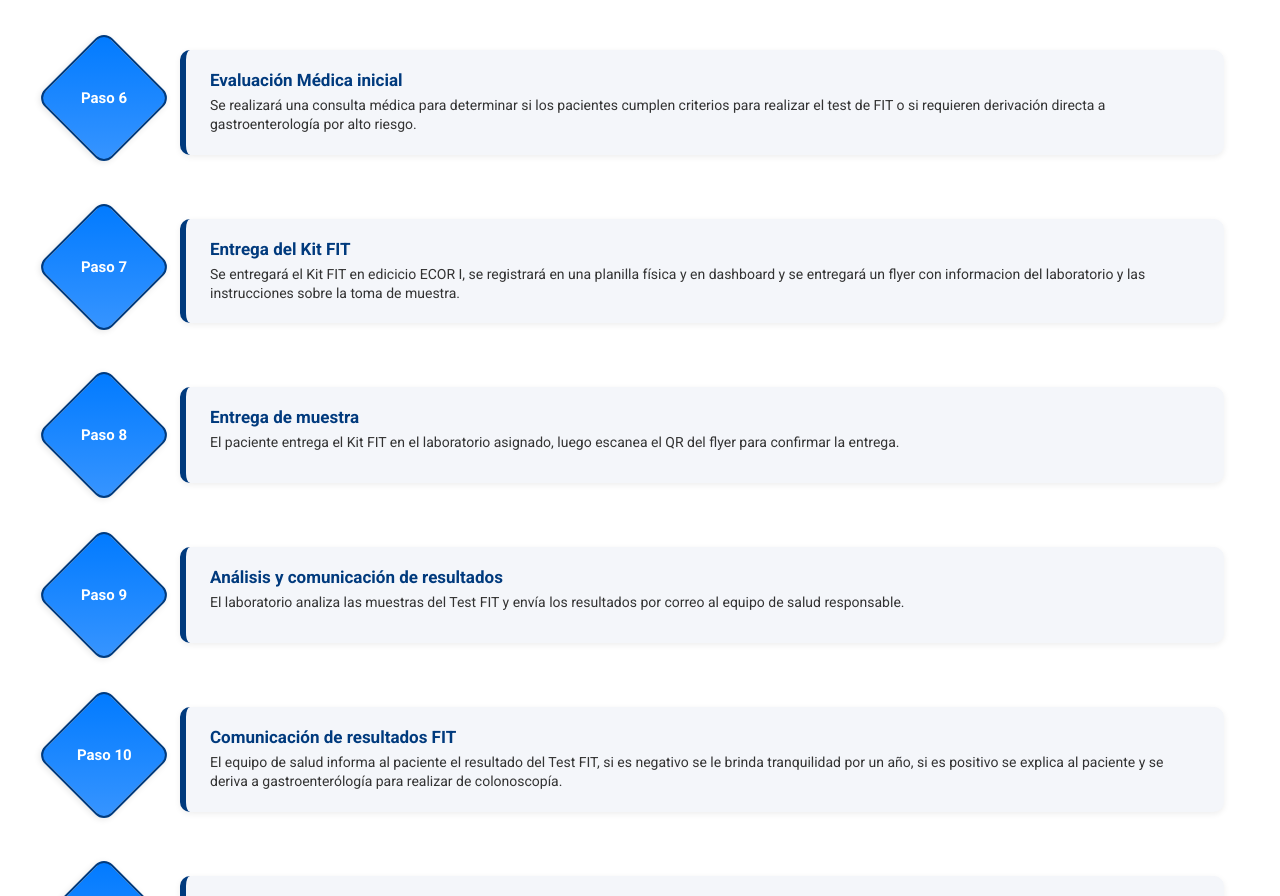
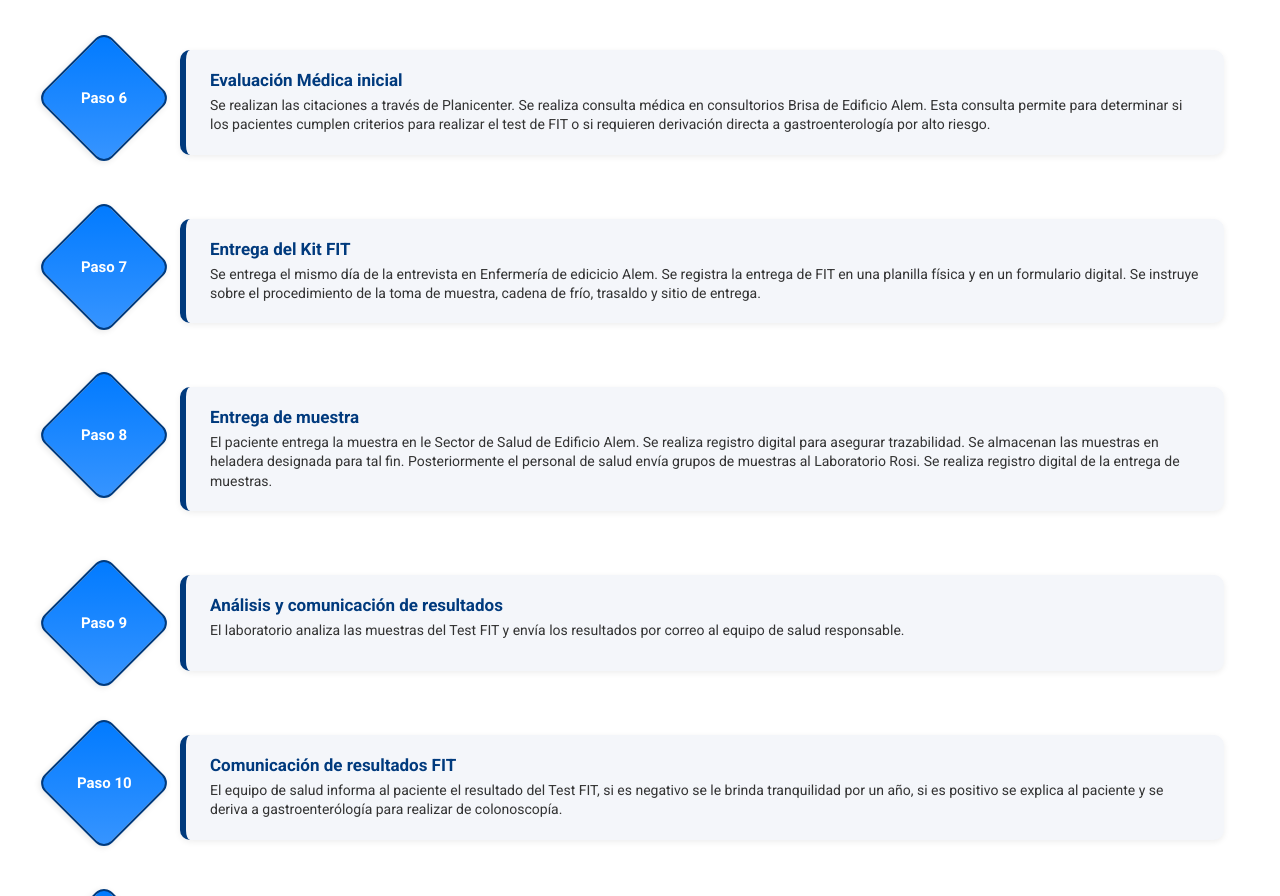
Before and after one commit to HernanRodriguez31/ProgramaPrevencionCCR-UGNQN, a plain HTML site: page index.html in a window 1280 px wide. Shown: the part 889-1785 px from the top of the page. Drawn offline with Linux system fonts and the light colour scheme.

Commit message:
Actualización de contenido y correcciones en la web

```diff
--- a/index.html
+++ b/index.html
@@ -57,11 +57,11 @@
 
     <div class="step"><div class="diamond"><span>Paso 5</span></div><div class="card"><h3>Encuesta inicial para empleados</h3><p>Se enviará un formulario online a los empleados, para confirmar participación voluntaria y recabar datos sobre hábitos de vida, antecedentes de salud y síntomas.</p></div></div>
 
-    <div class="step"><div class="diamond"><span>Paso 6</span></div><div class="card"><h3>Evaluación Médica inicial</h3><p>Se realizará una consulta médica para determinar si los pacientes cumplen criterios para realizar el test de FIT o si requieren derivación directa a gastroenterología por alto riesgo.</p></div></div>
+    <div class="step"><div class="diamond"><span>Paso 6</span></div><div class="card"><h3>Evaluación Médica inicial</h3><p>Se realizan las citaciones a través de Planicenter. Se realiza consulta médica en consultorios Brisa de Edificio Alem. Esta consulta permite para determinar si los pacientes cumplen criterios para realizar el test de FIT o si requieren derivación directa a gastroenterología por alto riesgo.</p></div></div>
 
-    <div class="step"><div class="diamond"><span>Paso 7</span></div><div class="card"><h3>Entrega del Kit FIT</h3><p>Se entregará el Kit FIT en edicicio ECOR I, se registrará en una planilla física y en dashboard y se entregará un flyer con informacion del laboratorio y las instrucciones sobre la toma de muestra.</p></div></div>
+    <div class="step"><div class="diamond"><span>Paso 7</span></div><div class="card"><h3>Entrega del Kit FIT</h3><p>Se entrega el mismo día de la entrevista en Enfermería de edicicio Alem. Se registra la entrega de FIT en una planilla física y en un formulario digital. Se instruye sobre el procedimiento de la toma de muestra, cadena de frío, trasaldo y sitio de entrega.</p></div></div>
 
-    <div class="step"><div class="diamond"><span>Paso 8</span></div><div class="card"><h3>Entrega de muestra</h3><p>El paciente entrega el Kit FIT en el laboratorio asignado, luego escanea el QR del flyer para confirmar la entrega.</p></div></div>
+    <div class="step"><div class="diamond"><span>Paso 8</span></div><div class="card"><h3>Entrega de muestra</h3><p>El paciente entrega la muestra en le Sector de Salud de Edificio Alem. Se realiza registro digital para asegurar trazabilidad. Se almacenan las muestras en heladera designada para tal fin. Posteriormente el personal de salud envía grupos de muestras al Laboratorio Rosi. Se realiza registro digital de la entrega de muestras.</p></div></div>
 
     <div class="step"><div class="diamond"><span>Paso 9</span></div><div class="card"><h3>Análisis y comunicación de resultados</h3><p>El laboratorio analiza las muestras del Test FIT y envía los resultados por correo al equipo de salud responsable.</p></div></div>
 
```
